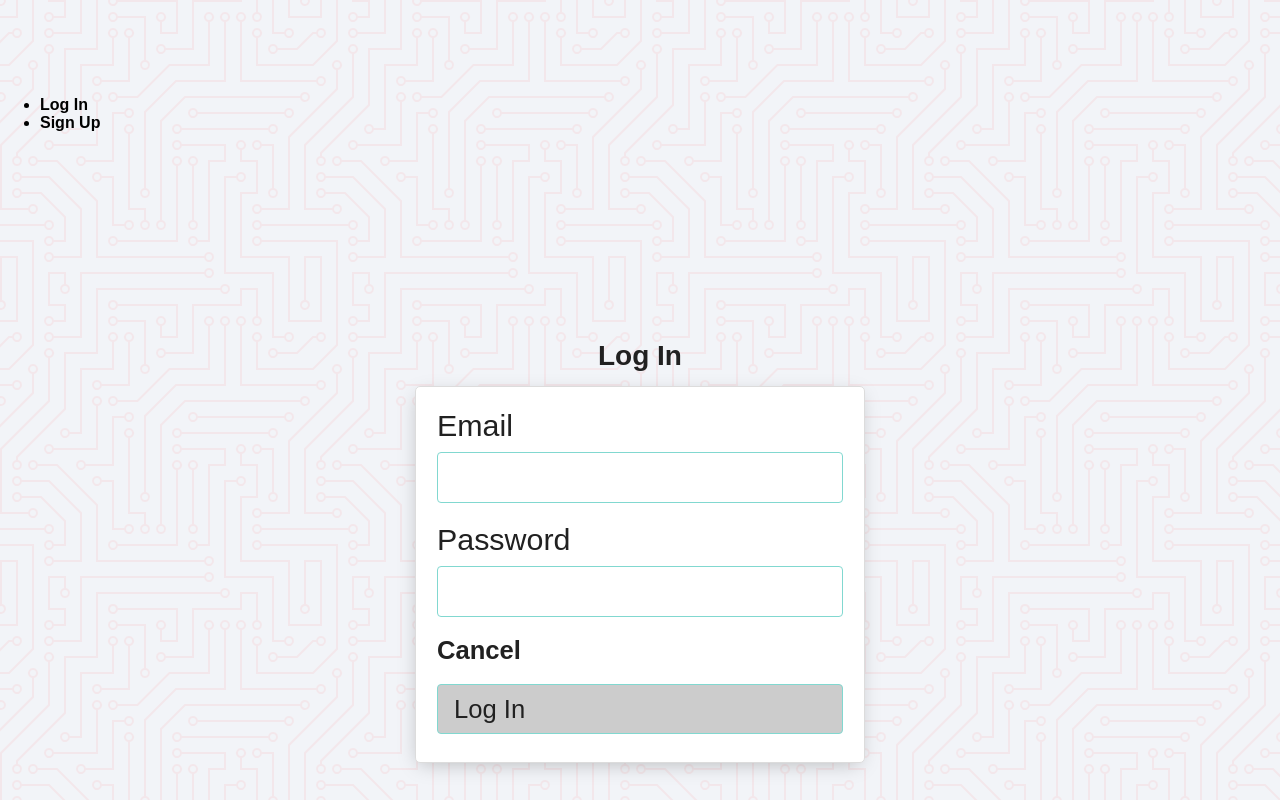
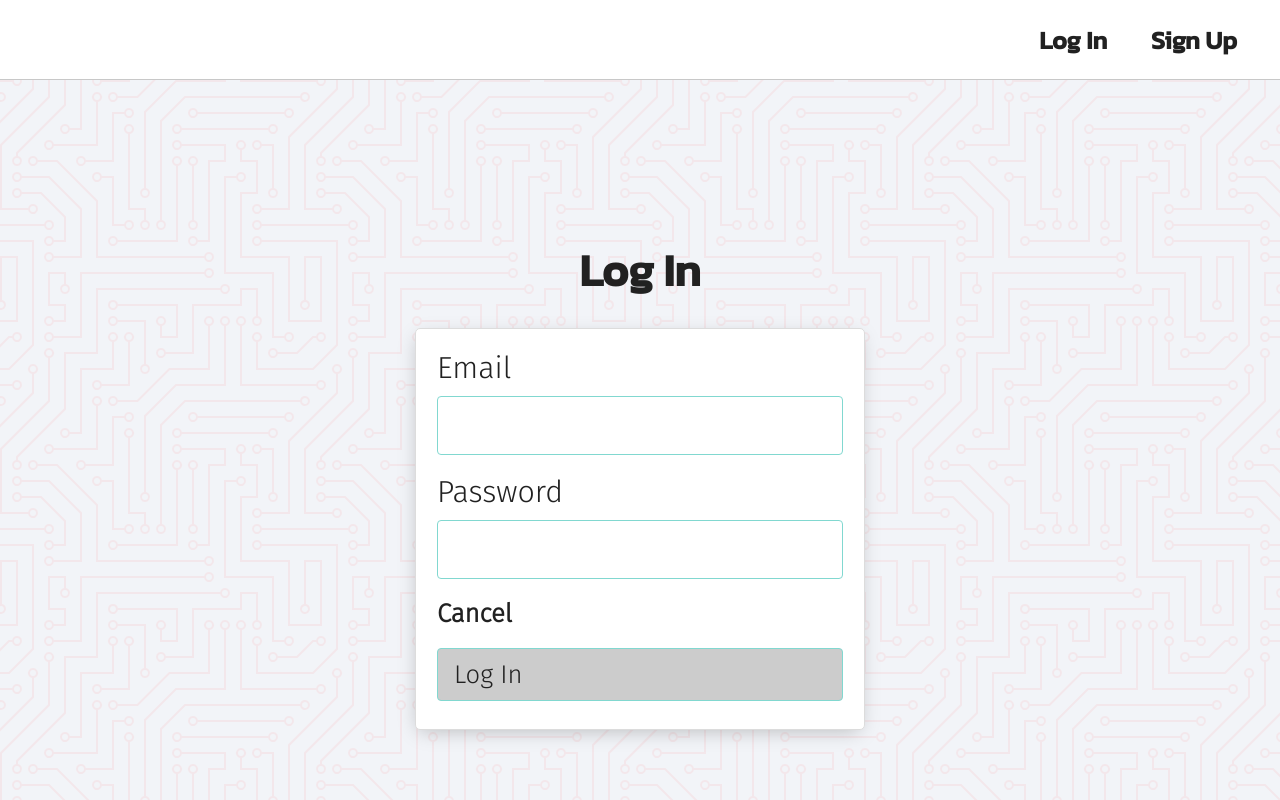
Before and after one commit to ronrain/Campus-Connect-front-end, a React (Vite) app: page /auth/login in a window 1280 px wide. Built offline with nearby package versions, Linux system fonts and the light colour scheme; no server answers.

Commit message:
update schoollisting css

```diff
--- a/index.html
+++ b/index.html
@@ -3,6 +3,9 @@
   <head>
     <meta charset="UTF-8" />
     <link rel="icon" type="image/svg+xml" href="/vite.svg" />
+    <link rel="preconnect" href="https://fonts.googleapis.com">
+    <link rel="preconnect" href="https://fonts.gstatic.com" crossorigin>
+    <link href="https://fonts.googleapis.com/css2?family=Fira+Sans:wght@300&family=Kanit:wght@500&display=swap" rel="stylesheet">
     <meta name="viewport" content="width=device-width, initial-scale=1.0" />
     <title>🚀</title>
   </head>
--- a/src/components/NavBar/NavBar.jsx
+++ b/src/components/NavBar/NavBar.jsx
@@ -1,9 +1,12 @@
 // npm modules
 import { NavLink } from 'react-router-dom'
 
+// css
+import styles from './NavBar.module.css'
+
 const NavBar = ({ user, handleLogout }) => {
   return (
-    <nav>
+    <nav className={styles.container}>
       {user ?
         <ul>
           <li>Welcome, {user.name}</li>
--- a/src/components/NavBar/NavBar.module.css
+++ b/src/components/NavBar/NavBar.module.css
@@ -1,32 +1,32 @@
 .container {
+  top: 0;
+  z-index: 1;
+  width: 100%;
+  height: 80px;
   display: flex;
-  justify-content: center;
-  text-align: center;
+  position: fixed;
+  padding: 14px 21px;
   align-items: center;
-  width: 100%;
-  background: #E5E4E2;
-  box-shadow: 0 0.125rem 0.625rem rgba(0, 0, 0, 0.1);
-  padding: 1rem 0;
-  position: sticky;
-  top: 0;
-  z-index: 1000;
+  background: white;
+  border-bottom: 1px solid rgb(200, 200, 200);
 }
 
-ul {
-  list-style-type: none;
-  padding: 0;
+.container ul {
   margin: 0;
+  width: 100%;
   display: flex;
-  justify-content: space-between;
-  width: 80%;
-  margin: auto;
+  list-style: none;
+  font-weight: bold;
+  align-items: center;
+  justify-content: flex-end;
 }
 
-li {
+.container li {
   margin: 0 0.625rem;
+  text-align: right;
 }
 
-li a {
+.container li a {
   text-decoration: none;
   color: var(--main-text-color);
   font-family: var(--main-text);
@@ -37,12 +37,12 @@ li a {
   position: relative;
 }
 
-li a:focus, li a:active {
+.container li a:focus, li a:active {
   outline: none;
   box-shadow: 0 0 0.9375rem var(--theme-green);
 }
 
-li a:before {
+.container li a:before {
   content: '';
   position: absolute;
   width: 0;
@@ -54,34 +54,34 @@ li a:before {
   transition: all 0.3s;
 }
 
-li a:hover:before {
+.container li a:hover:before {
   visibility: visible;
   width: 100%;
 }
 
 @media only screen and (min-width: 1024px) {
-  li a {
+  .container li a {
     font-size: 1.5625rem;
   }
 }
 
 @media only screen and (max-width: 1023px) and (min-width: 769px) {
-  ul {
+  .container ul {
     flex-direction: column;
     align-items: center;
   }
 
-  li {
+  .container li {
     margin-bottom: 0.625rem;
   }
 
-  li a {
+  .container li a {
     font-size: 1.375rem;
   }
 }
 
 @media only screen and (max-width: 480px) {
-  li a {
+  .container li a {
     font-size: 1.125rem;
   }
 }
--- a/src/pages/Listings/SchoolList.css
+++ b/src/pages/Listings/SchoolList.css
@@ -1,25 +1,49 @@
-.school-details {
-  display: flex;
-  flex-direction: row;
-  justify-content: space-around;
-  background-color: white;
-  color: black;
-  width: 85%;
-  align-items: center;
-  height: 50px;
-  margin-top: 20px;
-  border-radius: 10px;
-  box-shadow: 10px 10px 5px 0px rgba(0,0,0,0.35);
-}
-
 .school-container {
   display: flex;
   flex-direction: column;
-  background-color: #52b69a;
+  align-items: center;
+  width: 100%;
+  height: 100vh;
+  overflow-y: scroll;
+  scroll-snap-type: y mandatory;
+  background-color: var(--background);
+  font-family: var(--main-text);
+  padding: 1rem 0;
+}
+
+.school-details {
+  display: flex;
   justify-content: center;
-  align-items: center;
-  height: 500px;
-  width: 95%;
-  margin: auto;
-  border-radius: 5px;
+  gap: 1rem;
+  width: 90%;
+  scroll-snap-align: start;
+  margin-bottom: 1.5rem;
+  padding: 0.6rem 1rem;
+  border: 1px solid var(--theme-green);
+  border-radius: 4px;
 }
+
+.school-details p {
+  margin: 0;
+  color: var(--main-text-color);
+  font-family: var(--secondary-text);
+  font-size: 1rem;
+}
+
+@media only screen and (min-width: 1024px) {
+  .school-details p {
+    font-size: 1.6rem;
+  }
+}
+
+@media only screen and (max-width: 1023px) and (min-width: 769px) {
+  .school-details p {
+    font-size: 1.3rem;
+  }
+}
+
+@media only screen and (max-width: 480px) {
+  .school-details p {
+    font-size: 0.9rem;
+  }
+}
--- a/src/pages/Login/Login.jsx
+++ b/src/pages/Login/Login.jsx
@@ -45,7 +45,7 @@ const LoginPage = ({ handleAuthEvt }) => {
 
   return (
     <main className={styles.container}>
-      <h1>Log In</h1>
+      <h1 className={styles.title}>Log In</h1>
       <p className={styles.message}>{message}</p>
       <form autoComplete="off" onSubmit={handleSubmit} className={styles.form}>
         <label className={styles.label}>
--- a/src/pages/Login/Login.module.css
+++ b/src/pages/Login/Login.module.css
@@ -7,8 +7,8 @@
   font-family: var(--main-text);
 }
 
-h1 {
-  font-size: 2.5rem;
+.title {
+  font-size: 2.8rem;
   color: var(--main-text-color);
   margin-bottom: 1.5rem;
 }
--- a/src/pages/Signup/Signup.jsx
+++ b/src/pages/Signup/Signup.jsx
@@ -79,7 +79,7 @@ const Signup = ({ handleAuthEvt }) => {
 
   return (
     <main className={styles.container}>
-      <h1>Sign Up</h1>
+      <h1 className={styles.title}>Sign Up</h1>
       <p className={styles.message}>{message}</p>
       <form autoComplete="off" onSubmit={handleSubmit} className={styles.form}>
         <label className={styles.label}>
--- a/src/pages/Signup/Signup.module.css
+++ b/src/pages/Signup/Signup.module.css
@@ -16,8 +16,8 @@
   font-family: var(--main-text);
 }
 
-h1 {
-  font-size: 2.5rem;
+.title {
+  font-size: 2.8rem;
   color: var(--main-text-color);
   margin-bottom: 1.5rem;
 }
@@ -72,10 +72,10 @@ button:hover {
   background-color: var(--theme-green);
 }
 
-button:disabled {
+/* button:disabled {
   background-color: #ccc;
   cursor: not-allowed;
-}
+} */
 
 .link a {
   text-decoration: none;
```
